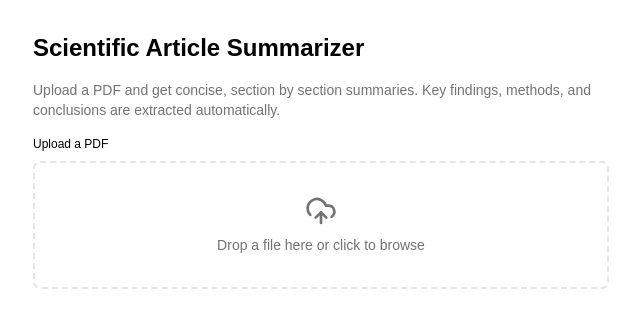
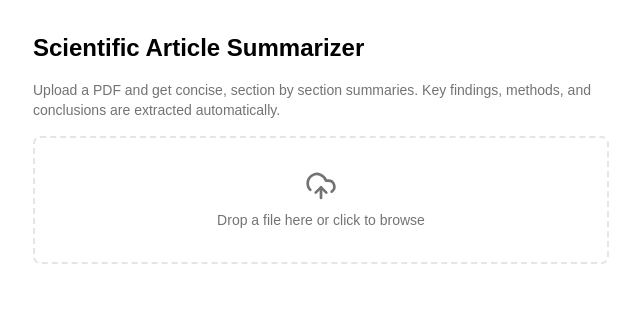
Before and after one commit to mlmar/summarizer, a React (Vite) app in the folder client/: page / in a window 1280 px wide. Shown: the top 328 px of the page, without its empty margins (319-959 px from the left). Built offline with nearby package versions, Linux system fonts and the light colour scheme.

Commit message:
Removing redundant labels'

```diff
--- a/client/src/App.tsx
+++ b/client/src/App.tsx
@@ -1,6 +1,5 @@
 import { useState } from 'react';
 import './App.css';
-import { Field, FieldLabel } from './components/ui/field';
 import { Progress } from './components/ui/progress';
 import { Dropzone } from './components/ui/dropzone';
 import { useSummarize } from './hooks/useSummarize';
@@ -18,11 +17,7 @@ function App() {
                     Upload a PDF and get concise, section by section summaries. Key findings, methods, and conclusions
                     are extracted automatically.
                 </p>
-
-                <Field>
-                    <FieldLabel>Upload a PDF</FieldLabel>
-                    <Dropzone file={file} disabled={isFetching} accept='application/pdf' onChange={setFile} />
-                </Field>
+                <Dropzone file={file} disabled={isFetching} accept='application/pdf' onChange={setFile} />
                 {error && (
                     <p role='alert' className='font-semibold text-sm text-destructive animate-in fade-in duration-500'>
                         An error occurred while summarizing this article. This service may be offline or rate-limited.
```
